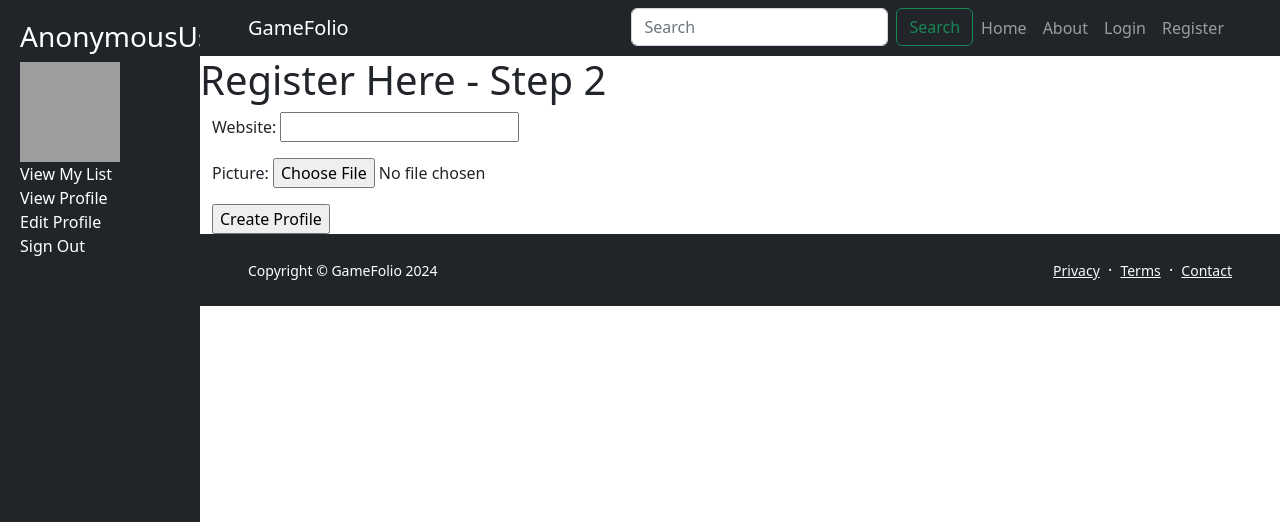
After one commit to dhdylanhuang/gamefolio, a Django app: template templates/gamefolio_app/profile_registration.html in a window 1280 px wide. The commit adds this page. Shown: the top 522 px of the page. Run offline with Django 3.2, Linux system fonts and the light colour scheme; the template is opened without the code that fills it: values that come from a table or form of the project are taken from there, others are empty; some libraries are stand-ins or nearby versions; grey boxes are pictures that could not be loaded.

Commit message:
Updated index.html and profile_reg

```diff
--- a/templates/gamefolio_app/index.html
+++ b/templates/gamefolio_app/index.html
@@ -17,7 +17,7 @@
                     <p class="lead fw-normal text-white-50 mb-4">Welcome to GameFolio, view and critique trending games, comment and find your community, create your own personal Gamefolio filled with your favourite games.</p>
                 </div>
             </div>
-            <div class="col-xl-5 col-xxl-6 d-none d-xl-block text-center"><img class="img-fluid rounded-3 my-5" src="{% static "images/homepage.png" %}" alt="homepage image" /></div>
+            <div class="col-xl-5 col-xxl-6 d-none d-xl-block text-center"><img class="img-fluid rounded-3 my-5" src="{% static "images/homepage.png" %}" style="width: 250px; height: 250px;" alt="homepage image" /></div>
         </div>
     </div>
 </header>
--- /dev/null
+++ b/templates/gamefolio_app/profile_registration.html
@@ -0,0 +1,23 @@
+{% extends 'gamefolio_app/base.html' %}
+{% load staticfiles %}
+
+{% block title_block %}
+    Register - Step 2
+{% endblock %}
+
+{% block body_block %}
+
+<h1>Register Here - Step 2</h1>
+
+<div class="container">
+    <div class="row">
+        <form method="post"
+            action="{% url 'gamefolio_app:register_profile' %}"
+            enctype="multipart/form-data">
+            {% csrf_token %}
+            {{ form.as_p }}
+            <input type="submit" value="Create Profile" />
+        </form>
+    </div>
+</div>
+{% endblock %}
```
Also changed, not shown: templates/registration/registration_profile.html (deleted, +0 -14 lines).
